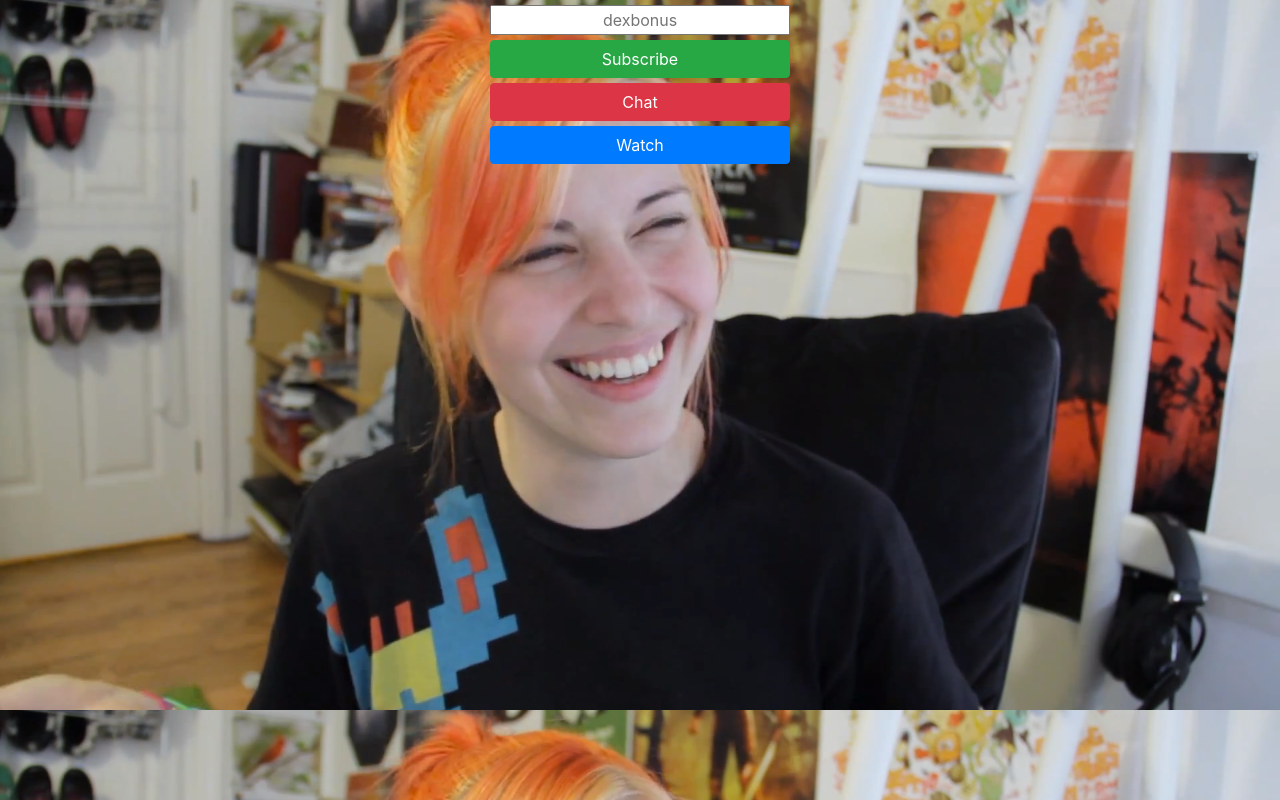
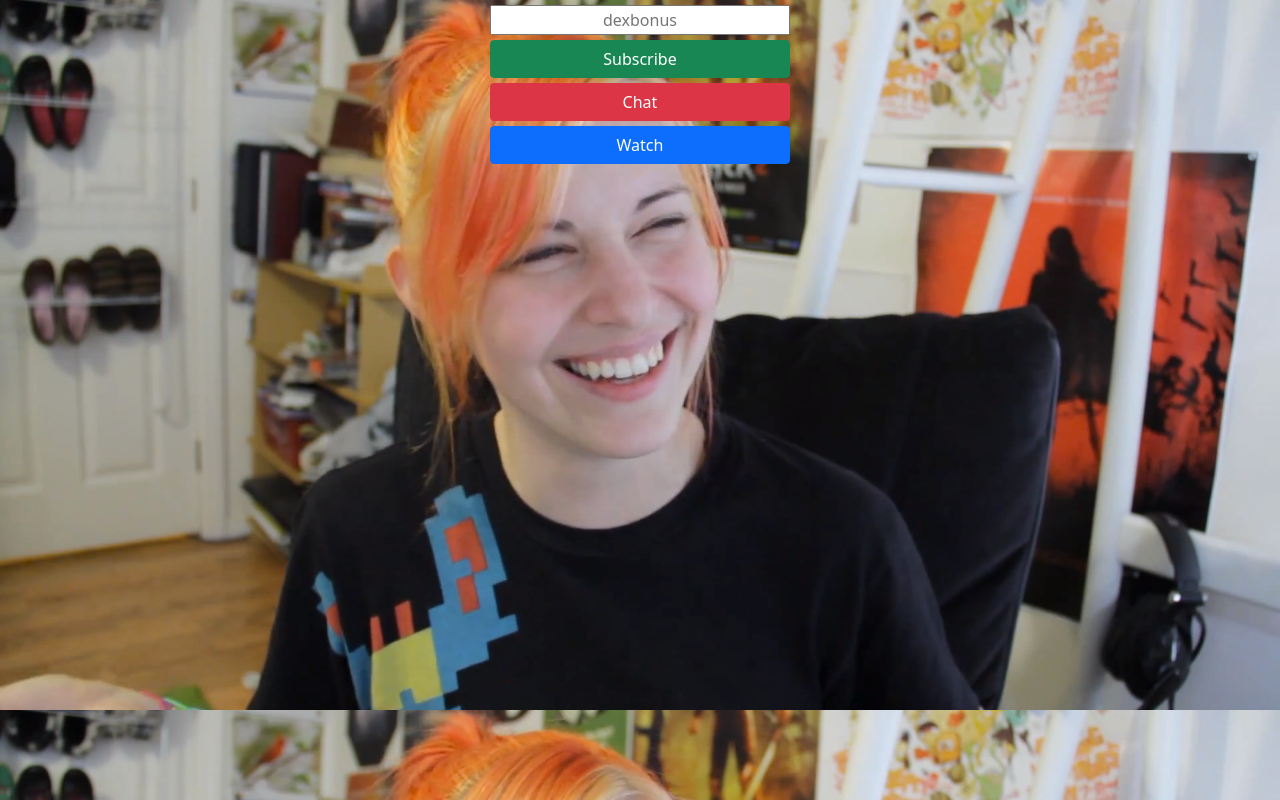
Before and after one commit to trueheart78/deathbonus-2.0, a plain HTML site: page site/index.html in a window 1280 px wide. Drawn offline with nearby package versions, Linux system fonts and the light colour scheme.

Commit message:
Upgrade Bootstrap CSS to v5.1.3 from v4.1.3.

```diff
--- a/site/index.html
+++ b/site/index.html
@@ -13,7 +13,7 @@
     <meta name="msapplication-config" content="/assets/favicons/browserconfig.xml">
     <meta name="theme-color" content="#ffffff">
     <title>Go, Deathbonus!</title>
-    <link rel="stylesheet" href="https://stackpath.bootstrapcdn.com/bootstrap/4.1.3/css/bootstrap.min.css" integrity="sha384-MCw98/SFnGE8fJT3GXwEOngsV7Zt27NXFoaoApmYm81iuXoPkFOJwJ8ERdknLPMO" crossorigin="anonymous">
+    <link rel="stylesheet" href="https://cdn.jsdelivr.net/npm/bootstrap@5.1.3/dist/css/bootstrap.min.css" integrity="sha384-1BmE4kWBq78iYhFldvKuhfTAU6auU8tT94WrHftjDbrCEXSU1oBoqyl2QvZ6jIW3" crossorigin="anonymous">
     <style type="text/css">
 body {
   background-image: url("assets/smile-1280x710.png");
```
